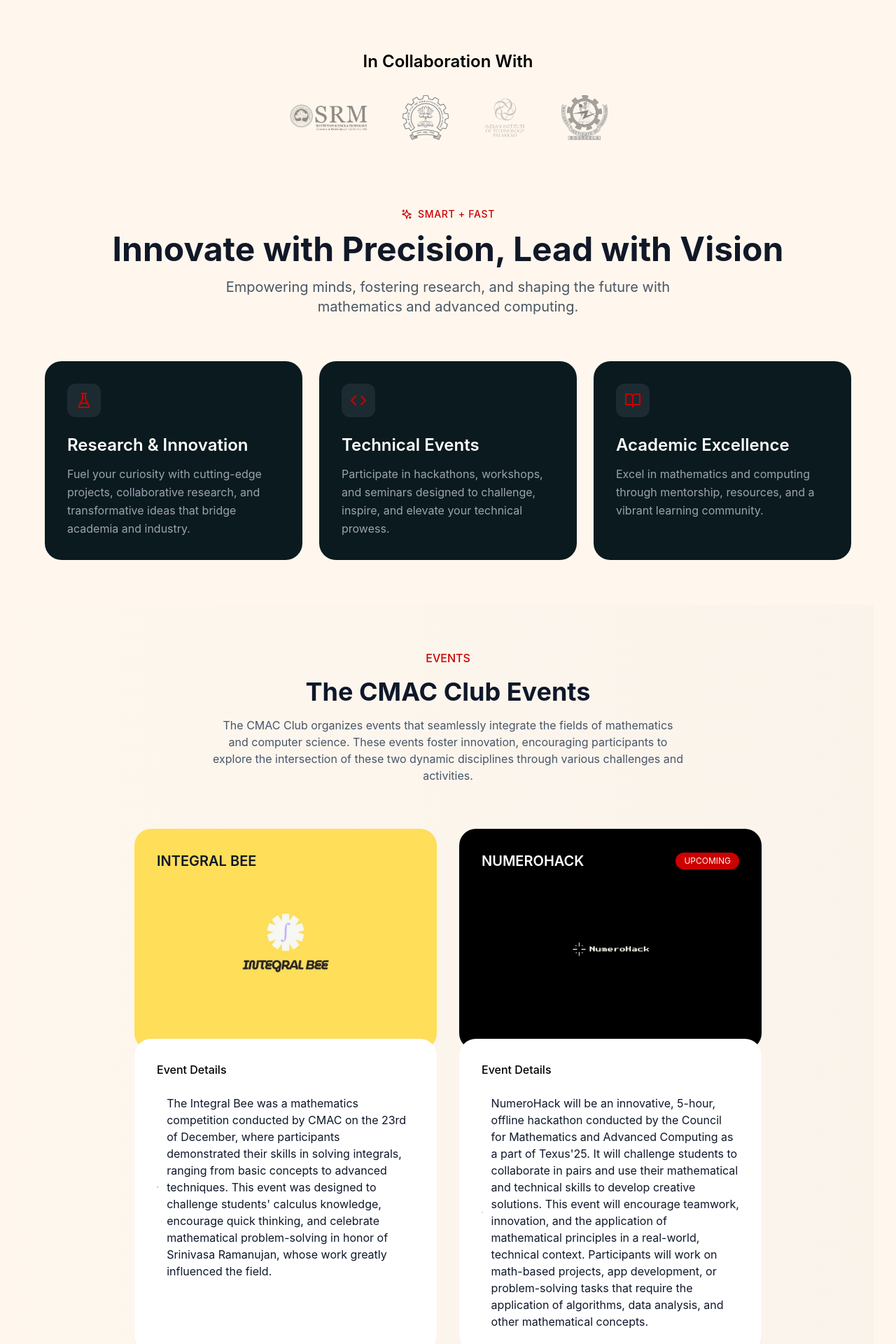
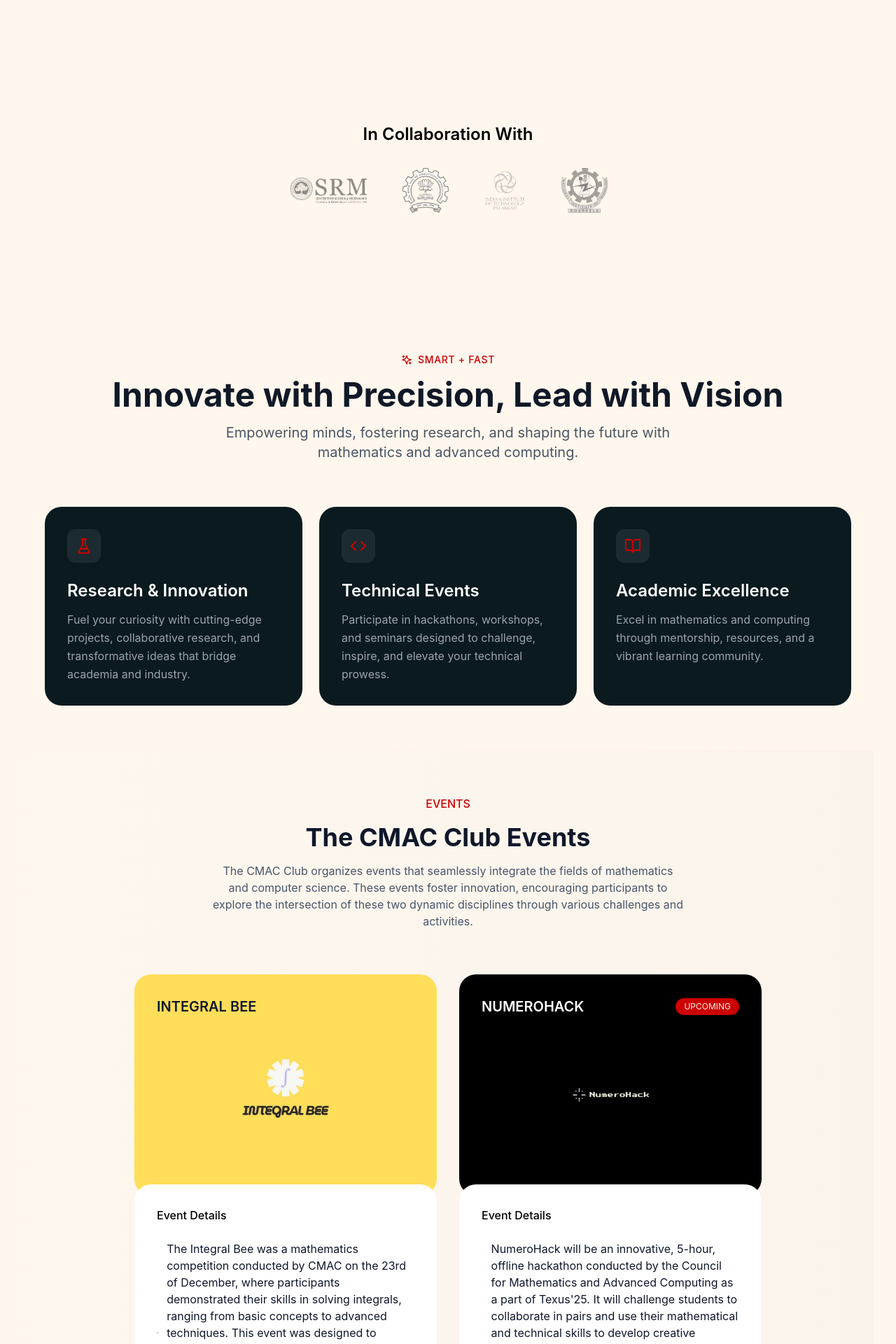
Before and after one commit to Sai-404/cmac-website, a React (Vite) app in the folder client/: page / in a window 1280 px wide. Shown: the part 760-2680 px from the top of the page at 70% size. Built offline with nearby package versions, Linux system fonts and the light colour scheme.

Commit message:
Enhance Trusted and S2 components with Framer Motion animations for improved user engagement and visual appeal

```diff
--- a/client/src/Home/Components/Features.jsx
+++ b/client/src/Home/Components/Features.jsx
@@ -1,8 +1,19 @@
-import React from 'react';
+import React, { useState } from 'react';
+import { motion } from 'framer-motion';
 import { FlaskConical, Code, BookOpen, Sparkles } from 'lucide-react';
 
-const FeatureCard = ({ icon: Icon, title, description }) => (
-  <div className="bg-[#0A1A1F] p-8 rounded-3xl flex flex-col gap-6">
+const FeatureCard = ({ icon: Icon, title, description, isClicked, onClick }) => (
+  <motion.div
+    className="bg-[#0A1A1F] p-8 rounded-3xl flex flex-col gap-6 cursor-pointer"
+    onClick={onClick}
+    initial={{ opacity: 0, y: 50 }} // Start from below and invisible
+    whileInView={{ opacity: 1, y: 0 }} // Animate to visible and original position when in view
+    viewport={{ once: true, margin: "-100px 0px" }} // Only animate once when in viewport
+    transition={{ duration: 0.6, ease: 'easeOut' }}
+    whileHover={{ y: -5, transition: { duration: 0.2 } }} // Subtle hover effect
+    whileTap={{ scale: 0.98 }} // Subtle click effect
+    animate={isClicked ? { scale: 1.05 } : {}} // Additional animation when clicked
+  >
     <div className="bg-[#1C2B31] w-12 h-12 rounded-xl flex items-center justify-center">
       <Icon className="text-[#cc0000] w-6 h-6" />
     </div>
@@ -11,18 +22,12 @@ const FeatureCard = ({ icon: Icon, title, description }) => (
       <h3 className="text-white text-2xl font-semibold">{title}</h3>
       <p className="text-gray-400 leading-relaxed">{description}</p>
     </div>
-
-    {/* <button className="flex items-center gap-2 text-white border border-gray-700 rounded-full px-6 py-3 w-fit hover:bg-gray-800 transition-colors">
-      Explore
-      <svg width="16" height="16" viewBox="0 0 16 16" fill="none" xmlns="http://www.w3.org/2000/svg">
-        <path d="M3.33334 8H12.6667" stroke="currentColor" strokeWidth="1.5" strokeLinecap="round" strokeLinejoin="round"/>
-        <path d="M8.66667 4L12.6667 8L8.66667 12" stroke="currentColor" strokeWidth="1.5" strokeLinecap="round" strokeLinejoin="round"/>
-      </svg>
-    </button> */}
-  </div>
+  </motion.div>
 );
 
 const Features = () => {
+  const [clickedIndex, setClickedIndex] = useState(null);
+
   const features = [
     {
       icon: FlaskConical,
@@ -41,33 +46,85 @@ const Features = () => {
     }
   ];
 
+  // Stagger the animations for a more dynamic effect
+  const containerVariants = {
+    hidden: { opacity: 0 },
+    visible: {
+      opacity: 1,
+      transition: {
+        staggerChildren: 0.2 // Delay between each child animation
+      }
+    }
+  };
+
   return (
-    <div className="w-full py-16 px-4">
+    <motion.div
+      className="w-full py-16 px-4"
+      initial={{ opacity: 0 }}
+      whileInView={{ opacity: 1 }}
+      viewport={{ once: true }}
+      transition={{ duration: 0.8 }}
+    >
       <div className="max-w-6xl mx-auto">
-        {/* Header */}
-        <div className="text-center mb-16 space-y-4">
-          <div className="flex items-center justify-center gap-2 text-[#CC0000] mb-4">
+        {/* Header Animation */}
+        <motion.div
+          className="text-center mb-16 space-y-4"
+          initial={{ opacity: 0, y: 30 }}
+          whileInView={{ opacity: 1, y: 0 }}
+          viewport={{ once: true }}
+          transition={{ duration: 0.7 }}
+        >
+          <motion.div
+            className="flex items-center justify-center gap-2 text-[#CC0000] mb-4"
+            initial={{ opacity: 0, scale: 0.9 }}
+            whileInView={{ opacity: 1, scale: 1 }}
+            viewport={{ once: true }}
+            transition={{ delay: 0.3, duration: 0.5 }}
+          >
             <Sparkles size={16} />
             <span className="text-sm font-medium tracking-wider uppercase">SMART + FAST</span>
-          </div>
+          </motion.div>
 
-          <h2 className="text-4xl md:text-5xl font-bold text-gray-900">
+          <motion.h2
+            className="text-4xl md:text-5xl font-bold text-gray-900"
+            initial={{ opacity: 0, y: 20 }}
+            whileInView={{ opacity: 1, y: 0 }}
+            viewport={{ once: true }}
+            transition={{ delay: 0.4, duration: 0.6 }}
+          >
             Innovate with Precision, Lead with Vision
-          </h2>
+          </motion.h2>
 
-          <p className="text-gray-600 text-xl max-w-2xl mx-auto">
-          Empowering minds, fostering research, and shaping the future with mathematics and advanced computing.
-          </p>
-        </div>
+          <motion.p
+            className="text-gray-600 text-xl max-w-2xl mx-auto"
+            initial={{ opacity: 0, y: 20 }}
+            whileInView={{ opacity: 1, y: 0 }}
+            viewport={{ once: true }}
+            transition={{ delay: 0.5, duration: 0.6 }}
+          >
+            Empowering minds, fostering research, and shaping the future with mathematics and advanced computing.
+          </motion.p>
+        </motion.div>
 
-        {/* Features Grid */}
-        <div className="grid grid-cols-1 md:grid-cols-2 lg:grid-cols-3 gap-6">
+        {/* Features Grid with Staggered Animation */}
+        <motion.div
+          className="grid grid-cols-1 md:grid-cols-2 lg:grid-cols-3 gap-6"
+          variants={containerVariants}
+          initial="hidden"
+          whileInView="visible"
+          viewport={{ once: true, margin: "-50px 0px" }}
+        >
           {features.map((feature, index) => (
-            <FeatureCard key={index} {...feature} />
+            <FeatureCard
+              key={index}
+              {...feature}
+              isClicked={clickedIndex === index}
+              onClick={() => setClickedIndex(index)}
+            />
           ))}
-        </div>
+        </motion.div>
       </div>
-    </div>
+    </motion.div>
   );
 };
 
--- a/client/src/Home/Components/S2.jsx
+++ b/client/src/Home/Components/S2.jsx
@@ -1,5 +1,6 @@
 import React from "react";
 import { CheckCircle2 } from "lucide-react";
+import { motion } from "framer-motion";
 import IB from '../../assets/INTEGRALBEE.jpg';
 import NH from '../../assets/NHLOGO.jpg';
 
@@ -28,26 +29,108 @@ const S2 = () => {
     }
   ];
 
+  // Animation variants
+  const containerVariants = {
+    hidden: { opacity: 0 },
+    visible: {
+      opacity: 1,
+      transition: {
+        staggerChildren: 0.3 // Delay between each card animation
+      }
+    }
+  };
+
+  const cardVariants = {
+    hidden: { opacity: 0, x: 100 }, // Start from right side
+    visible: {
+      opacity: 1,
+      x: 0,      // Animate to original position
+      transition: {
+        duration: 0.6,
+        ease: "easeOut"
+      }
+    }
+  };
+
+  const headerVariants = {
+    hidden: { opacity: 0, x: 50 },
+    visible: {
+      opacity: 1,
+      x: 0,
+      transition: {
+        duration: 0.7,
+        ease: "easeOut"
+      }
+    }
+  };
+
   return (
     <div className="relative w-full min-h-screen bg-orange-50 overflow-hidden">
       <div className="absolute inset-0 w-full h-full bg-gradient-to-r from-gray-100 via-gray-200 to-gray-300 opacity-10" />
 
       <div className="relative w-full max-w-7xl mx-auto px-4 py-16">
-        <div className="text-center mb-16">
-          <p className="text-[#CC0000] font-medium mb-4">EVENTS</p>
-          <h2 className="text-4xl font-bold text-slate-900 mb-4">The CMAC Club Events</h2>
-          <p className="text-slate-600 max-w-2xl mx-auto">
+        <motion.div
+          className="text-center mb-16"
+          initial="hidden"
+          whileInView="visible"
+          viewport={{
+            once: true,
+            amount: 0.3 // Trigger when 30% of the element is visible
+          }}
+          variants={headerVariants}
+        >
+          <motion.p
+            className="text-[#CC0000] font-medium mb-4"
+            initial={{ opacity: 0 }}
+            whileInView={{ opacity: 1 }}
+            viewport={{ once: true, amount: 0.6 }}
+            transition={{ delay: 0.2, duration: 0.5 }}
+          >
+            EVENTS
+          </motion.p>
+          <motion.h2
+            className="text-4xl font-bold text-slate-900 mb-4"
+            initial={{ opacity: 0, x: 30 }}
+            whileInView={{ opacity: 1, x: 0 }}
+            viewport={{ once: true, amount: 0.6 }}
+            transition={{ delay: 0.3, duration: 0.6 }}
+          >
+            The CMAC Club Events
+          </motion.h2>
+          <motion.p
+            className="text-slate-600 max-w-2xl mx-auto"
+            initial={{ opacity: 0, x: 30 }}
+            whileInView={{ opacity: 1, x: 0 }}
+            viewport={{ once: true, amount: 0.6 }}
+            transition={{ delay: 0.4, duration: 0.6 }}
+          >
             The CMAC Club organizes events that seamlessly integrate the fields of mathematics and computer science.
             These events foster innovation, encouraging participants to explore the intersection of these two dynamic
             disciplines through various challenges and activities.
-          </p>
-        </div>
+          </motion.p>
+        </motion.div>
 
-        {/* Centered Grid */}
+        {/* Centered Grid with Animation */}
         <div className="flex justify-center">
-          <div className="grid grid-cols-1 md:grid-cols-2 gap-8 max-w-4xl">
-            {plans.map((plan) => (
-              <div key={plan.name} className="flex flex-col">
+          <motion.div
+            className="grid grid-cols-1 md:grid-cols-2 gap-8 max-w-4xl"
+            variants={containerVariants}
+            initial="hidden"
+            whileInView="visible"
+            viewport={{
+              once: true,
+              amount: 0.2, // Trigger when just 20% of the component is visible
+              margin: "0px 0px -100px 0px" // Negative bottom margin to trigger earlier
+            }}
+          >
+            {plans.map((plan, index) => (
+              <motion.div
+                key={plan.name}
+                className="flex flex-col"
+                variants={cardVariants}
+                whileHover={{ scale: 1.02, transition: { duration: 0.2 } }}
+                custom={index} // Pass index to enable proper staggering
+              >
                 <div
                   className={`rounded-3xl p-8 ${plan.bgColor} ${
                     plan.variant === "dark" ? "text-white" : "text-slate-900"
@@ -83,9 +166,9 @@ const S2 = () => {
                     ))}
                   </ul>
                 </div>
-              </div>
+              </motion.div>
             ))}
-          </div>
+          </motion.div>
         </div>
       </div>
     </div>
--- a/client/src/Home/Components/Trusted.jsx
+++ b/client/src/Home/Components/Trusted.jsx
@@ -1,4 +1,5 @@
 import React from 'react';
+import { motion } from 'framer-motion'; // Import Framer Motion
 import iitbLogo from '../../assets/IITBOMBAY.png';
 import iitpkdLogo from '../../assets/IITPKD.png';
 import nitLogo from '../../assets/NIT_Rourkela_Colour_Logo.png';
@@ -6,38 +7,85 @@ import srmLogo from '../../assets/srmlogo.png';
 
 const Trusted = () => {
   return (
-    <div className="bg-[#FFF7ED] py-8">
+    <div className="bg-[#FFF7ED] py-8 min-h-[50vh] flex items-center justify-center">
       <div className="container mx-auto">
-        <h2 className="text-center text-2xl font-semibold mb-8">In Collaboration With</h2>
+        {/* Heading */}
+        <motion.h2
+          className="text-center text-2xl font-semibold mb-8"
+          initial={{ opacity: 0, y: 50 }} // Start off-screen at the bottom
+          whileInView={{ opacity: 1, y: 0 }} // Animate when in view
+          transition={{ duration: 0.8, ease: 'easeOut' }} // Animation duration and easing
+          viewport={{ once: true, amount: 0.5 }} // Trigger animation when 50% of the component is visible
+          onViewportEnter={() => console.log('Heading in view')} // Debugging
+        >
+          In Collaboration With
+        </motion.h2>
+
+        {/* Logos Grid */}
         <div className="grid grid-cols-2 md:flex md:flex-wrap justify-center items-center gap-6 sm:gap-8 md:gap-12">
-          <div className="flex flex-col items-center justify-center">
+          {/* SRM Logo */}
+          <motion.div
+            className="flex flex-col items-center justify-center"
+            initial={{ opacity: 0, y: 50 }}
+            whileInView={{ opacity: 1, y: 0 }}
+            transition={{ duration: 0.8, delay: 0.2, ease: 'easeOut' }}
+            viewport={{ once: true, amount: 0.5 }}
+            onViewportEnter={() => console.log('SRM Logo in view')} // Debugging
+          >
             <img
               src={srmLogo}
               alt="SRM Logo"
               className="h-12 sm:h-14 md:h-16 object-contain filter grayscale opacity-60 hover:opacity-100 hover:grayscale-0 transition-all"
             />
-          </div>
-          <div className="flex flex-col items-center justify-center">
+          </motion.div>
+
+          {/* IIT Bombay Logo */}
+          <motion.div
+            className="flex flex-col items-center justify-center"
+            initial={{ opacity: 0, y: 50 }}
+            whileInView={{ opacity: 1, y: 0 }}
+            transition={{ duration: 0.8, delay: 0.4, ease: 'easeOut' }}
+            viewport={{ once: true, amount: 0.5 }}
+            onViewportEnter={() => console.log('IIT Bombay Logo in view')} // Debugging
+          >
             <img
               src={iitbLogo}
               alt="IIT Bombay Logo"
               className="h-12 sm:h-14 md:h-16 object-contain filter grayscale opacity-60 hover:opacity-100 hover:grayscale-0 transition-all"
             />
-          </div>
-          <div className="flex flex-col items-center justify-center">
+          </motion.div>
+
+          {/* IIT Palakkad Logo */}
+          <motion.div
+            className="flex flex-col items-center justify-center"
+            initial={{ opacity: 0, y: 50 }}
+            whileInView={{ opacity: 1, y: 0 }}
+            transition={{ duration: 0.8, delay: 0.6, ease: 'easeOut' }}
+            viewport={{ once: true, amount: 0.5 }}
+            onViewportEnter={() => console.log('IIT Palakkad Logo in view')} // Debugging
+          >
             <img
               src={iitpkdLogo}
               alt="IIT Palakkad Logo"
               className="h-12 sm:h-14 md:h-16 object-contain filter grayscale opacity-60 hover:opacity-100 hover:grayscale-0 transition-all"
             />
-          </div>
-          <div className="flex flex-col items-center justify-center">
+          </motion.div>
+
+          {/* NIT Rourkela Logo */}
+          <motion.div
+            className="flex flex-col items-center justify-center"
+            initial={{ opacity: 0, y: 50 }}
+            whileInView={{ opacity: 1, y: 0 }}
+            transition={{ duration: 0.8, delay: 0.8, ease: 'easeOut' }}
+            viewport={{ once: true, amount: 0.5 }}
+            onViewportEnter={() => console.log('NIT Rourkela Logo in view')} // Debugging
+          >
             <img
               src={nitLogo}
               alt="NIT Rourkela Logo"
               className="h-12 sm:h-14 md:h-16 object-contain filter grayscale opacity-60 hover:opacity-100 hover:grayscale-0 transition-all"
             />
-          </div>
+          </motion.div>
         </div>
       </div>
     </div>
```
